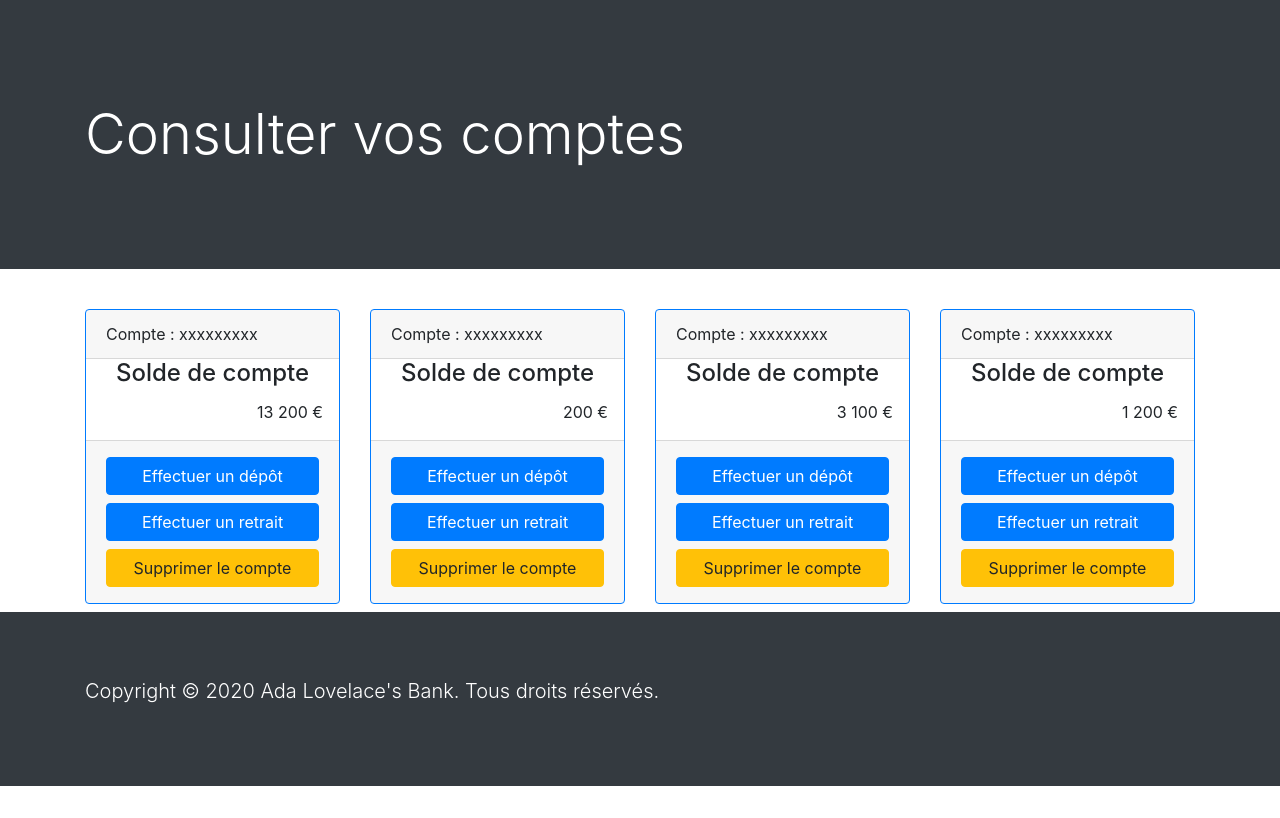
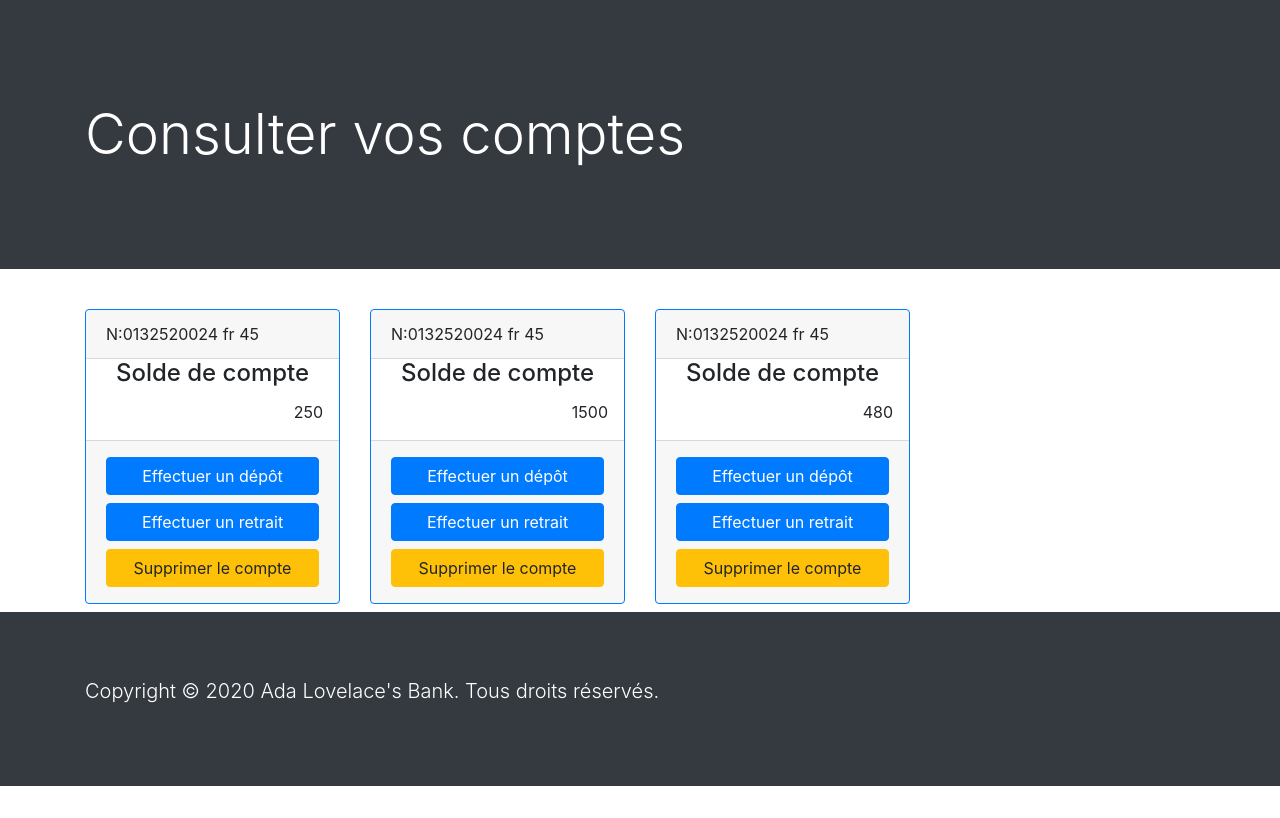
Before and after one commit to Fly-76/ALB, a PHP site: page / in a window 1280 px wide. Shown: the part 57-875 px from the top of the page. Run offline with PHP 8.4, Linux system fonts and the light colour scheme.

Commit message:
accounts.php data file integration

```diff
--- /dev/null
+++ b/data/accounts.php
@@ -0,0 +1,28 @@
+<?php
+function get_accounts() {
+    return [
+      [
+        "name" => "Compte courant",
+        "number" => "N:0132520024 fr 45",
+        "owner" => "Mr Gossart Thomas",
+        "amount" => 250,
+        "last_operation" => "auchan -97.36€"
+      ],
+      [
+        "name" => "Livret A",
+        "number" => "N:0132520024 fr 45",
+        "owner" => "Mr Gossart Thomas",
+        "amount" => 1500,
+        "last_operation" => "depot +45€"
+      ],
+      [
+        "name" => "PEL",
+        "number" => "N:0132520024 fr 45",
+        "owner" => "Mr Gossart Thomas",
+        "amount" => 480,
+        "last_operation" => "depot +150€"
+      ],
+    ];
+}
+
+?>
--- a/index.php
+++ b/index.php
@@ -1,17 +1,23 @@
 <?php
   include "page/header.php";
+  require_once "data/accounts.php";
+  $accounts = get_accounts();
 ?>
 
   <!-- main -->
   <main class="container">
     <section class="row">
 
-      <!-- Compte  1 -->
+<?php
+  foreach ($accounts as $keys => $value):
+?>
+
+
   <div class ="col-12 col-sm-6 col-lg-3 my-2">
     <div class="card border-primary h-100">
-          <div class="card-header">Compte : xxxxxxxxx</div>
+      <div class="card-header"><?php echo $value['number'] ?></div>
       <h4 class="card-title text-center">Solde de compte</h4>
-          <p class="card-text text-right pr-3">13 200 €</p>
+      <p class="card-text text-right pr-3"><?php echo $value['amount'] ?></p>
       <div class="card-footer">
         <a href="#" class="btn btn-primary w-100 my-1">Effectuer un dépôt</a>
         <a href="#" class="btn btn-primary w-100 my-1">Effectuer un retrait</a>
@@ -20,69 +26,20 @@
     </div>
   </div>
 
-      <!-- Compte  2 -->
-      <div class ="col-12 col-sm-6 col-lg-3 my-2">
-        <div class="card border-primary h-100">
-          <div class="card-header">Compte : xxxxxxxxx</div>
-          <h4 class="card-title text-center">Solde de compte</h4>
-          <p class="card-text text-right pr-3">200 €</p>
-          <div class="card-footer">
-            <a href="#" class="btn btn-primary w-100 my-1">Effectuer un dépôt</a>
-            <a href="#" class="btn btn-primary w-100 my-1">Effectuer un retrait</a>
-            <a href="#" class="btn btn btn-warning w-100 my-1">Supprimer le compte</a>
-          </div>
-        </div>
-      </div>
+<?php
+  endforeach;
+?>
 
-      <!-- Compte  3 -->
-      <div class ="col-12 col-sm-6 col-lg-3 my-2">
-        <div class="card border-primary h-100">
-          <div class="card-header">Compte : xxxxxxxxx</div>
-          <h4 class="card-title text-center">Solde de compte</h4>
-          <p class="card-text text-right pr-3">3 100 €</p>
-          <div class="card-footer">
-            <a href="#" class="btn btn-primary w-100 my-1">Effectuer un dépôt</a>
-            <a href="#" class="btn btn-primary w-100 my-1">Effectuer un retrait</a>
-            <a href="#" class="btn btn btn-warning w-100 my-1">Supprimer le compte</a>
-          </div>
-        </div>
-      </div>
 
-      <!-- Compte  4 -->
-      <div class ="col-12 col-sm-6 col-lg-3 my-2">
-        <div class="card border-primary h-100">
-          <div class="card-header">Compte : xxxxxxxxx</div>
-          <h4 class="card-title text-center">Solde de compte</h4>
-          <p class="card-text text-right pr-3">1 200 €</p>
-          <div class="card-footer">
-            <a href="#" class="btn btn-primary w-100 my-1">Effectuer un dépôt</a>
-            <a href="#" class="btn btn-primary w-100 my-1">Effectuer un retrait</a>
-            <a href="#" class="btn btn btn-warning w-100 my-1">Supprimer le compte</a>
-          </div>
-        </div>
-      </div>
-
+<!-- "name" => "Compte courant",
+"number" => "N:0132520024 fr 45",
+"owner" => "Mr Gossart Thomas",
+"amount" => 250,
+"last_operation" => "auchan -97.36€" -->
 </section>
   </main>
   <!-- end main -->
 
-  <!-- modal -->
-  <div class="modal fade" id="rules" tabindex="-1" role="dialog" aria-labelledby="rulesTitle" aria-hidden="true">
-    <div class="modal-dialog modal-dialog-centered" role="document">
-      <div class="modal-content">
-        <div class="modal-header bg-warning">
-          <h5 class="modal-title" id="rulesTitle">Attention</h5>
-        </div>
-        <div id="rulesContent" class="modal-body">
-
-        </div>
-        <div class="modal-footer bg-warning">
-          <button type="button" class="btn btn-secondary" data-dismiss="modal">J'ai compris</button>
-        </div>
-      </div>
-    </div>
-  </div>
-  <!-- end modal -->
 
 <?php
   include "page/footer.php";
```
Lines whose indentation alone changed are shown as unchanged.
